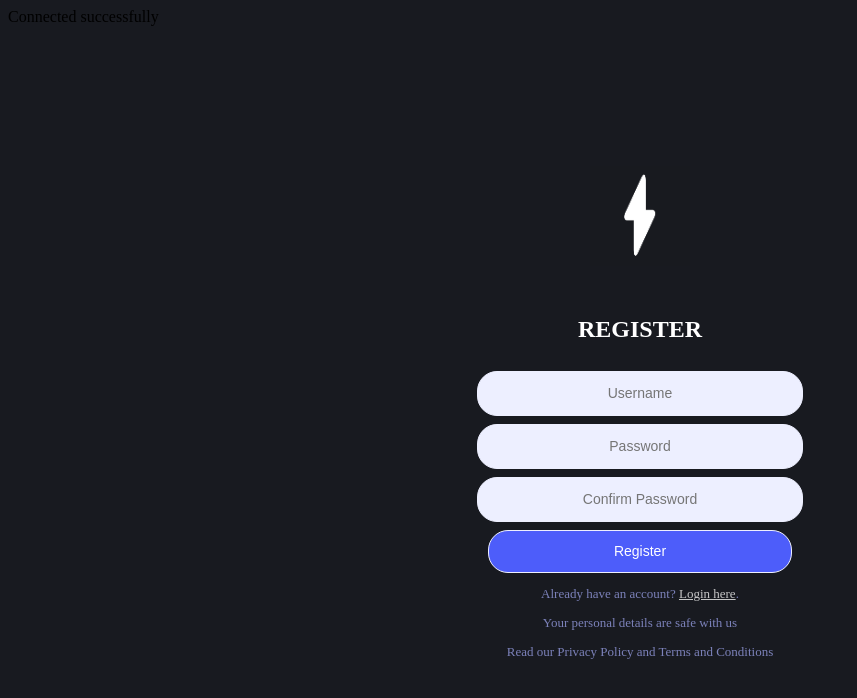
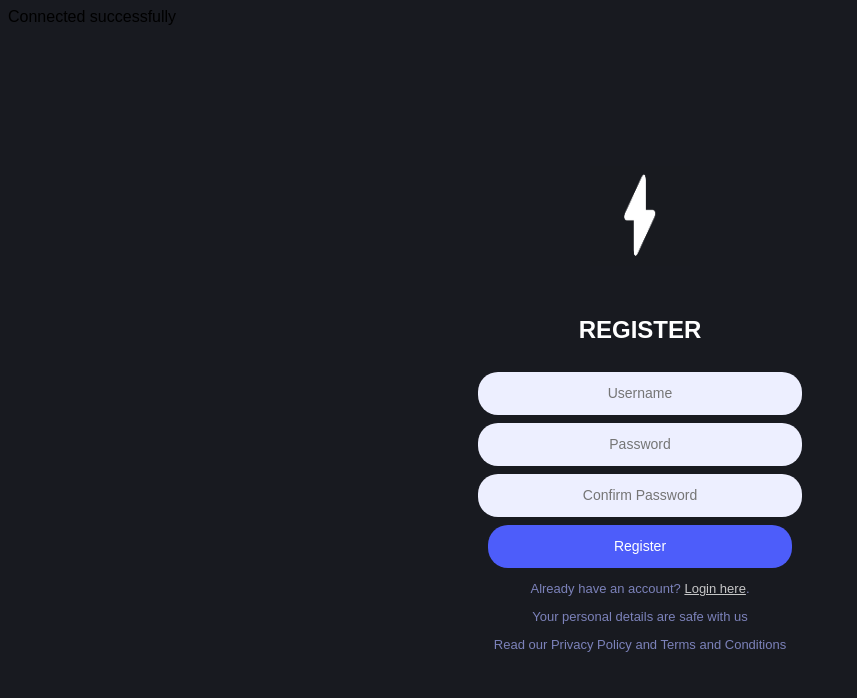
Before and after one commit to cse442-at-ub/project_s23-webarebears, a PHP site: page /register.php in a window 1280 px wide. Shown: the top 698 px of the page, without its empty margins (0-857 px from the left). Run offline with PHP 8.4, Linux system fonts and the light colour scheme; data that the repository does not hold is empty.

Commit message:
updated font for login and register page #1 #4

```diff
--- a/backend/styles/register_style.css
+++ b/backend/styles/register_style.css
@@ -10,7 +10,7 @@
 }
 body{
     background: #181A20;
-    font-family: 'Nunito';
+    font-family: sans-serif;
 }
 .register-title{
     color:white;
@@ -44,8 +44,12 @@ input{
     margin-top: 8px;
     font-size: 14px;
     font-weight: 300;
-    border: 1px solid #EDEFFF;
+    border: none;
     text-align: center;
+}
+
+.register-button:hover{
+    cursor: pointer;
 }
 
 #user_concern{
```
Also changed, not shown: backend/styles/login_style.css (+6 -2 lines).
